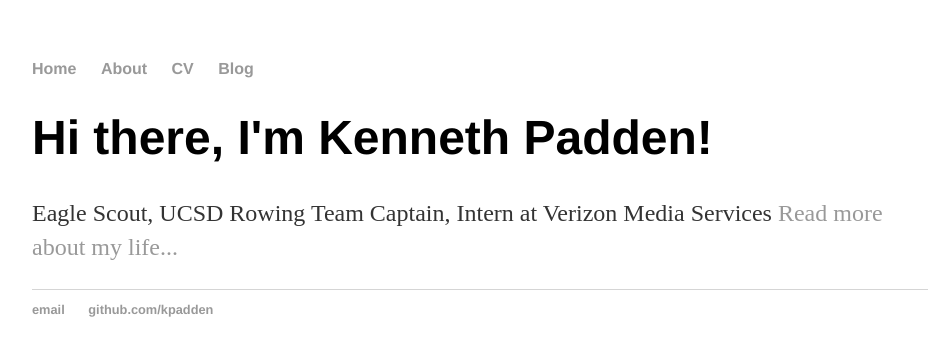
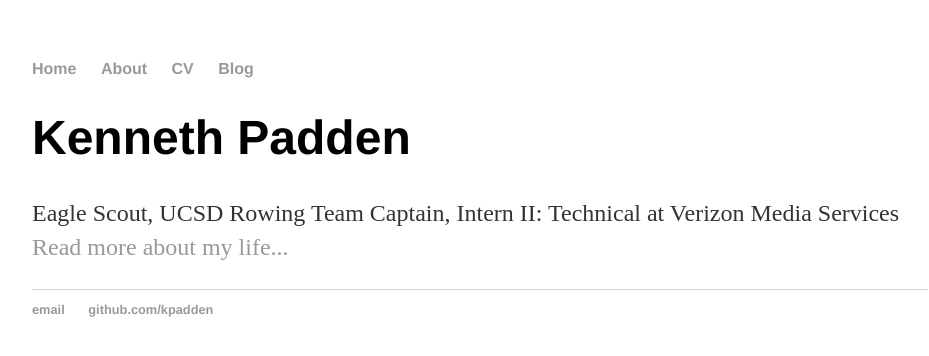
Before and after one commit to kpadden/kpadden.github.io, a Jekyll site: the page built from index.html, in a window 1280 px wide. Shown: the top 356 px of the page, without its empty margins (160-1089 px from the left). Built offline with Jekyll 4.4.1, drawn with Linux system fonts in a browser that asks for light colours.

Commit message:
Update index.html

```diff
--- a/index.html
+++ b/index.html
@@ -3,6 +3,6 @@ layout: default
 title: Kenneth Padden
 ---
 <div class="blurb">
-        <h1>Hi there, I'm Kenneth Padden!</h1>
-        <p>Eagle Scout, UCSD Rowing Team Captain, Intern at Verizon Media Services <a href="/about">Read more about my life...</a></p>
+        <h1>Kenneth Padden</h1>
+        <p>Eagle Scout, UCSD Rowing Team Captain, Intern II: Technical at Verizon Media Services <a href="/about">Read more about my life...</a></p>
 </div><!-- /.blurb -->
```
